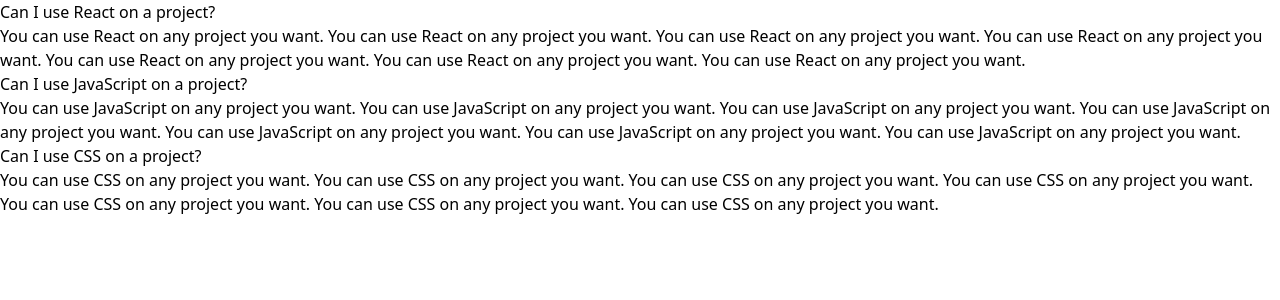
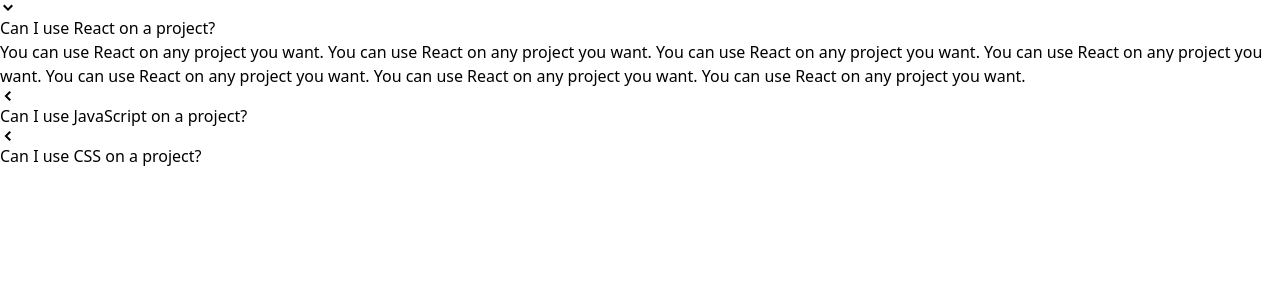
Before and after one commit to PulkitSharma0017/Comps-nav-routes, a React (Create React App) app: page / in a window 1280 px wide. Shown: the top 300 px of the page. Built offline with nearby package versions, Linux system fonts and the light colour scheme.

Commit message:
display list, handle state changes, show icon

```diff
--- a/src/components/Accordion.js
+++ b/src/components/Accordion.js
@@ -1,9 +1,31 @@
+import { useState } from "react";
+import { GoChevronDown, GoChevronLeft } from "react-icons/go";
+
 function Accordion({ items }) {
-  const renderedItems = items.map((item) => {
+  const [expandedIndex, setExpandedIndex] = useState(0);
+
+  const handleClick = (nextIndex) => {
+    setExpandedIndex(nextIndex);
+  };
+
+  const renderedItems = items.map((item, index) => {
+    const isExpanded = index === expandedIndex;
+
+    const icon = (
+      <span>{isExpanded ? <GoChevronDown /> : <GoChevronLeft />}</span>
+    );
+
     return (
       <div key={item.id}>
-        <div>{item.label}</div>
-        <div>{item.content}</div>
+        <div
+          onClick={() => {
+            handleClick(index);
+          }}
+        >
+          {icon}
+          {item.label}
+        </div>
+        {isExpanded && <div>{item.content}</div>}
       </div>
     );
   });
```
